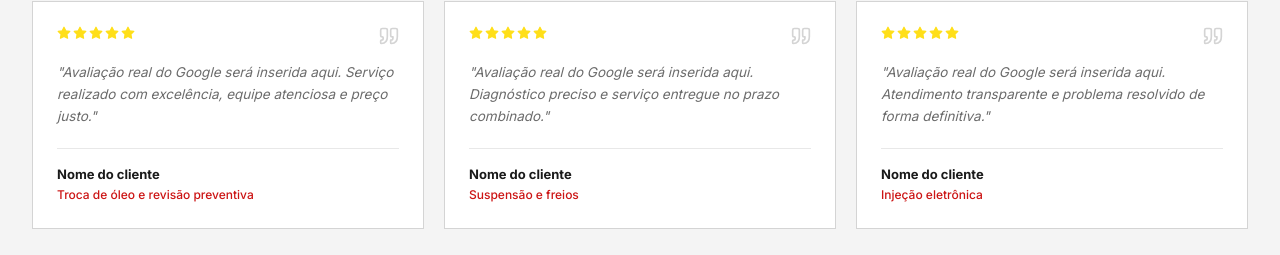
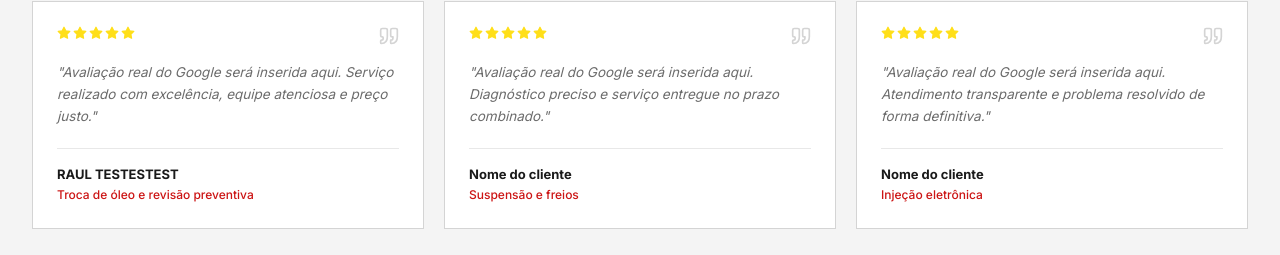
Before and after one commit to RaulLSantos/maypam, a React (Vite) app: page / in a window 1280 px wide. Shown: the part 3980-4235 px from the top of the page. Built offline with nearby package versions, Linux system fonts and the light colour scheme.

Commit message:
TESTES AV

```diff
--- a/src/components/Avaliacoes.tsx
+++ b/src/components/Avaliacoes.tsx
@@ -2,7 +2,7 @@ import { Star, Quote } from 'lucide-react';
 
 const reviews = [
   {
-    name: 'Nome do cliente',
+    name: 'RAUL TESTESTEST',
     service: 'Troca de óleo e revisão preventiva',
     text: 'Avaliação real do Google será inserida aqui. Serviço realizado com excelência, equipe atenciosa e preço justo.',
     stars: 5,
```
